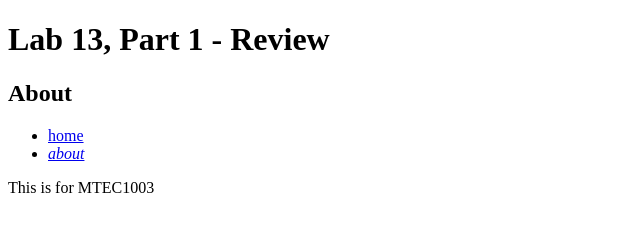
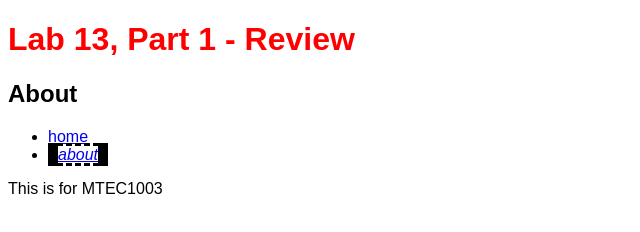
Before and after one commit to KyleBrunson/lab-13-remote, a plain HTML site: page about.html in a window 1280 px wide. Shown: the whole page, without its empty margins (0-640 px from the left). Drawn offline with Linux system fonts and the light colour scheme.

Commit message:
created mystyles.css and added it to about.html/home.html

```diff
--- a/about.html
+++ b/about.html
@@ -2,6 +2,7 @@
 <html>
 <head>
     <title>Lab 13 About</title>
+    <link rel="stylesheet" href="mystyles.css">
 </head>
 <body>
 
--- /dev/null
+++ b/mystyles.css
@@ -0,0 +1,17 @@
+
+body {
+	font-family: sans-serif;
+	background-repeat: url(http://http://images.wikia.com/adventuretimewithfinnandjake/images/3/3a/S1e1_flip_out.png)
+}
+
+h1 {
+	color: red;
+}
+
+.active {
+			border-style: dashed;
+    			border-width: 3px;
+    			border-left-width: 10px;
+    			border-right-width: 10px;
+    			border-color: black;
+}
```
Also changed, not shown: home.html (+1 -0 lines).
